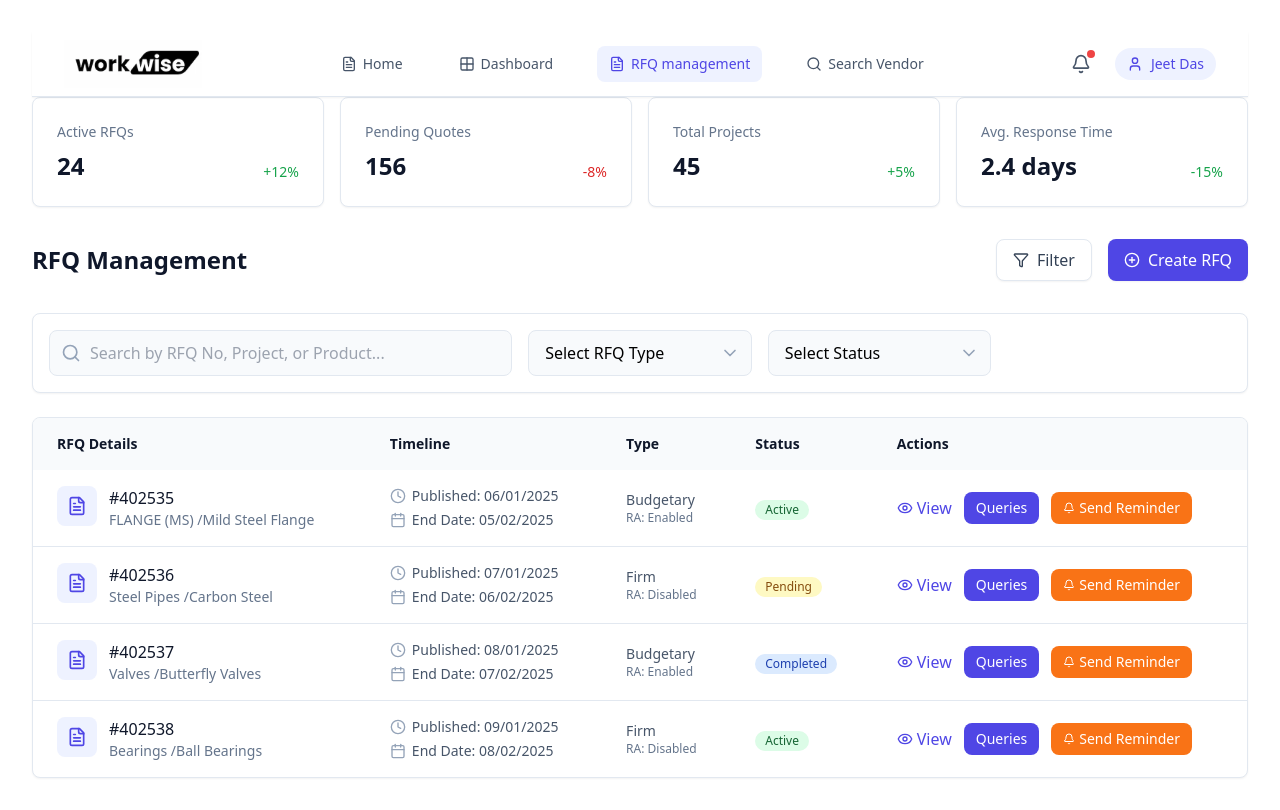
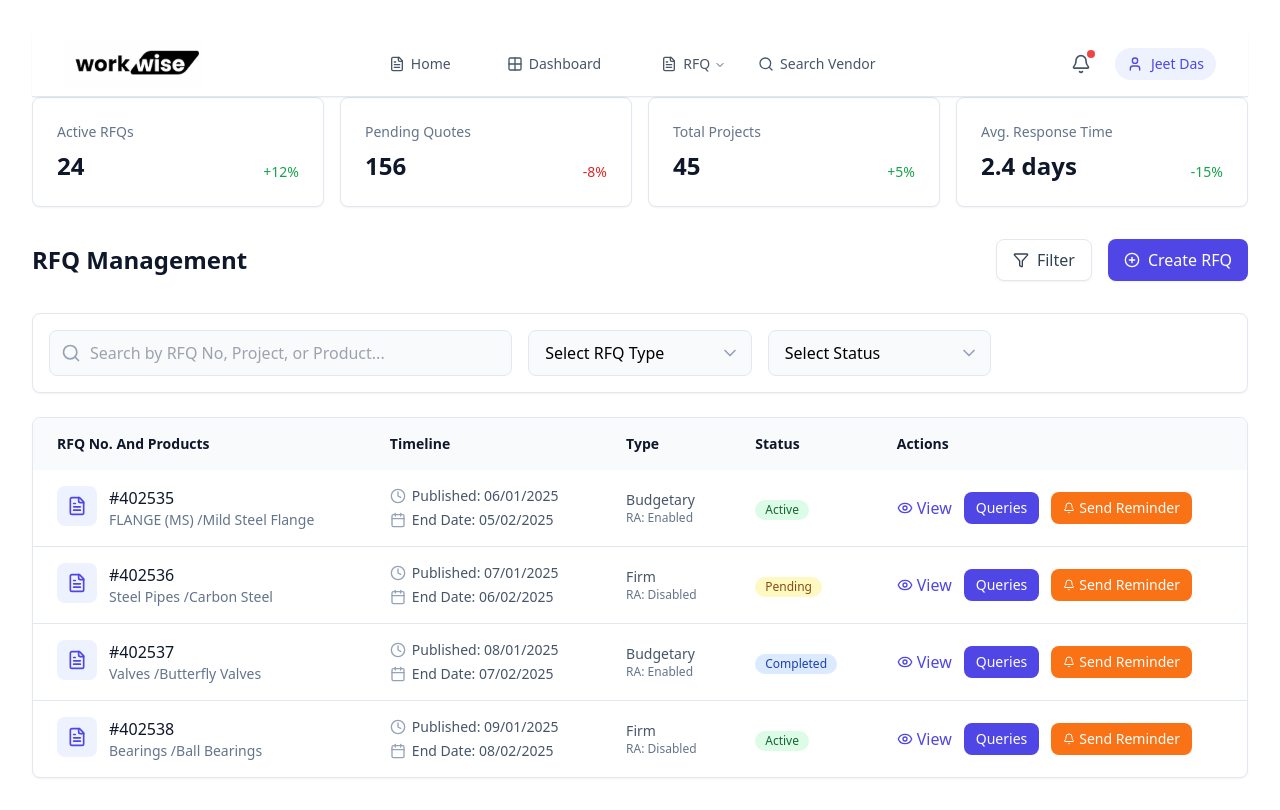
Before and after one commit to JeetDas5/kshitij-workwise, a React (Vite) app: page /rfq-management in a window 1280 px wide. Built offline with nearby package versions, Linux system fonts and the light colour scheme.

Commit message:
commit#5 -utsav

```diff
--- a/src/components/global/Header.jsx
+++ b/src/components/global/Header.jsx
@@ -9,7 +9,17 @@ import {
   Menu,
   Grid2x2,
   Search,
+  ChartNoAxesGantt,
+  FilePlus2
 } from "lucide-react";
+
+import {
+  NavigationMenu,
+  NavigationMenuList,
+  NavigationMenuItem,
+  NavigationMenuTrigger,
+  NavigationMenuContent
+} from "../ui/navigation-menu";
 
 function NavItem({ to, children, icon }) {
   return (
@@ -48,27 +58,41 @@ function Header() {
           </div>
 
           <nav className="hidden md:flex space-x-8">
-            <NavItem to="/" icon={<FileText className="w-4 h-4 mr-1.5" />}>
+          <NavItem to="/" icon={<FileText className="w-4 h-4 mr-1.5" />}>
               Home
             </NavItem>
-            <NavItem
+
+          <NavItem
               to="/dashboard"
               icon={<Grid2x2 className="w-4 h-4 mr-1.5" />}
             >
-              Dashboard
+            Dashboard
             </NavItem>
-            <NavItem
-              to="/rfq-management"
-              icon={<FileText className="w-4 h-4 mr-1.5" />}
-            >
-              RFQ management
+        <NavigationMenu>
+        <NavigationMenuList>
+        <NavigationMenuItem>
+          <NavigationMenuTrigger className="text-gray-600">
+            <FileText className="w-4 h-4 mr-1.5" />
+            RFQ
+          </NavigationMenuTrigger>
+          <NavigationMenuContent className="text-left bg-white text-gray-600">
+            <NavItem to="/rfq-management" icon={<ChartNoAxesGantt />}>
+              Manage
             </NavItem>
-            <NavItem
+            <br /><hr/>
+            <NavItem to="/rfq-creation" icon={<FilePlus2 />}>
+              Creation
+            </NavItem>
+          </NavigationMenuContent>
+        </NavigationMenuItem>
+        <NavItem
               to="/search-vendor"
               icon={<Search className="w-4 h-4 mr-1.5" />}
             >
              Search Vendor
             </NavItem>
+      </NavigationMenuList>
+    </NavigationMenu>
           </nav>
 
           <button
--- a/src/components/ui/navigation-menu.jsx
+++ b/src/components/ui/navigation-menu.jsx
@@ -3,12 +3,12 @@ import * as NavigationMenuPrimitive from "@radix-ui/react-navigation-menu"
 import { cva } from "class-variance-authority"
 import { ChevronDown } from "lucide-react"
 
-import { cn } from "@/lib/utils"
+import clsx from "clsx";
 
 const NavigationMenu = React.forwardRef(({ className, children, ...props }, ref) => (
   <NavigationMenuPrimitive.Root
     ref={ref}
-    className={cn(
+    className={clsx(
       "relative z-10 flex max-w-max flex-1 items-center justify-center",
       className
     )}
@@ -22,7 +22,7 @@ NavigationMenu.displayName = NavigationMenuPrimitive.Root.displayName
 const NavigationMenuList = React.forwardRef(({ className, ...props }, ref) => (
   <NavigationMenuPrimitive.List
     ref={ref}
-    className={cn(
+    className={clsx(
       "group flex flex-1 list-none items-center justify-center space-x-1",
       className
     )}
@@ -39,7 +39,7 @@ const navigationMenuTriggerStyle = cva(
 const NavigationMenuTrigger = React.forwardRef(({ className, children, ...props }, ref) => (
   <NavigationMenuPrimitive.Trigger
     ref={ref}
-    className={cn(navigationMenuTriggerStyle(), "group", className)}
+    className={clsx(navigationMenuTriggerStyle(), "group", className)}
     {...props}>
     {children}{" "}
     <ChevronDown
@@ -52,7 +52,7 @@ NavigationMenuTrigger.displayName = NavigationMenuPrimitive.Trigger.displayName
 const NavigationMenuContent = React.forwardRef(({ className, ...props }, ref) => (
   <NavigationMenuPrimitive.Content
     ref={ref}
-    className={cn(
+    className={clsx(
       "left-0 top-0 w-full data-[motion^=from-]:animate-in data-[motion^=to-]:animate-out data-[motion^=from-]:fade-in data-[motion^=to-]:fade-out data-[motion=from-end]:slide-in-from-right-52 data-[motion=from-start]:slide-in-from-left-52 data-[motion=to-end]:slide-out-to-right-52 data-[motion=to-start]:slide-out-to-left-52 md:absolute md:w-auto ",
       className
     )}
@@ -63,9 +63,9 @@ NavigationMenuContent.displayName = NavigationMenuPrimitive.Content.displayName
 const NavigationMenuLink = NavigationMenuPrimitive.Link
 
 const NavigationMenuViewport = React.forwardRef(({ className, ...props }, ref) => (
-  <div className={cn("absolute left-0 top-full flex justify-center")}>
+  <div className={clsx("absolute left-0 top-full flex justify-center")}>
     <NavigationMenuPrimitive.Viewport
-      className={cn(
+      className={clsx(
         "origin-top-center relative mt-1.5 h-[var(--radix-navigation-menu-viewport-height)] w-full overflow-hidden rounded-md border bg-popover text-popover-foreground shadow data-[state=open]:animate-in data-[state=closed]:animate-out data-[state=closed]:zoom-out-95 data-[state=open]:zoom-in-90 md:w-[var(--radix-navigation-menu-viewport-width)]",
         className
       )}
@@ -79,7 +79,7 @@ NavigationMenuViewport.displayName =
 const NavigationMenuIndicator = React.forwardRef(({ className, ...props }, ref) => (
   <NavigationMenuPrimitive.Indicator
     ref={ref}
-    className={cn(
+    className={clsx(
       "top-full z-[1] flex h-1.5 items-end justify-center overflow-hidden data-[state=visible]:animate-in data-[state=hidden]:animate-out data-[state=hidden]:fade-out data-[state=visible]:fade-in",
       className
     )}
--- a/src/pages/RFQ-Management.jsx
+++ b/src/pages/RFQ-Management.jsx
@@ -87,7 +87,7 @@ const RFQTable = ({ data }) => {
           <thead>
             <tr className="bg-slate-50">
               <th className="px-6 py-4 text-left text-sm font-semibold text-slate-900">
-                RFQ Details
+                RFQ No. And Products
               </th>
               <th className="px-6 py-4 text-left text-sm font-semibold text-slate-900">
                 Timeline
```
